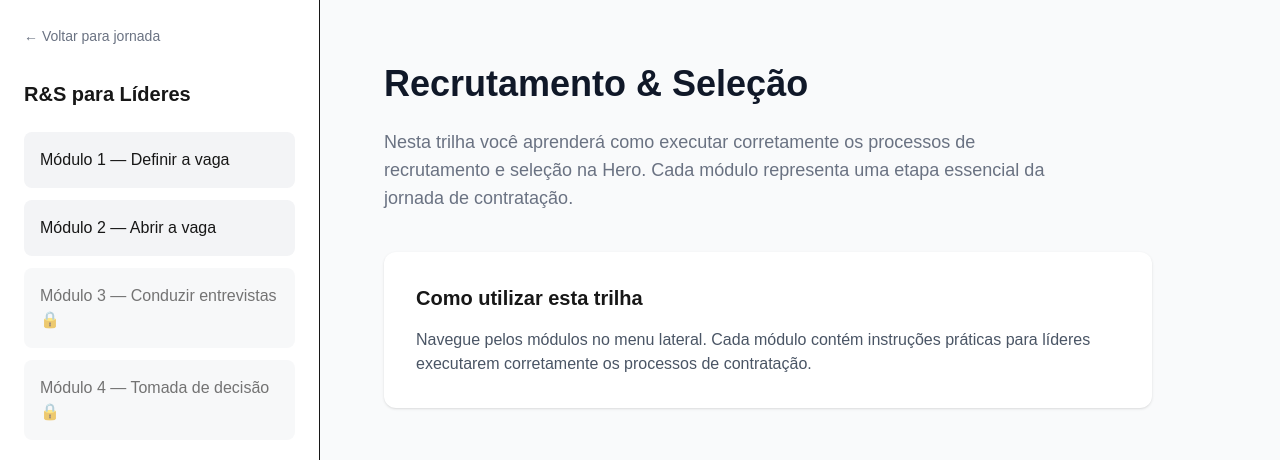
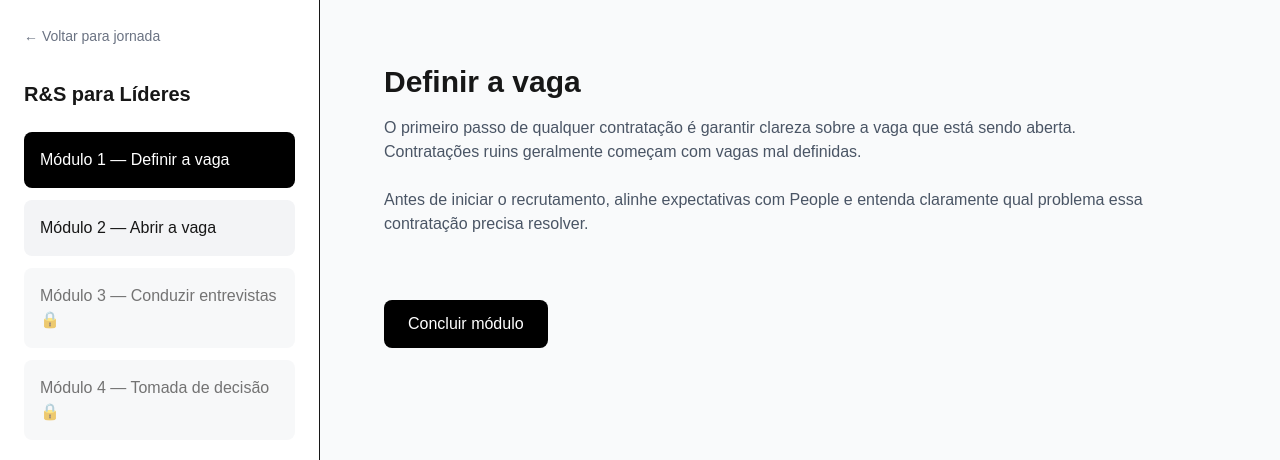
Before and after one commit to amandafrann/programa-lider-hero, a Next.js app: page /modulos in a window 1280 px wide. Shown: the top 460 px of the page. Built offline with nearby package versions, Linux system fonts and the light colour scheme.

Commit message:
ajustar modulos

```diff
--- a/app/modulos/page.tsx
+++ b/app/modulos/page.tsx
@@ -1,6 +1,54 @@
+"use client";
+
+import { useState } from "react";
 import Link from "next/link";
 
 export default function Modulos() {
+
+  const [moduloAtual, setModuloAtual] = useState(1);
+
+  const modulos = [
+    {
+      id: 1,
+      titulo: "Módulo 1 — Definir a vaga",
+      conteudo: (
+        <>
+          <h2 className="text-3xl font-bold mb-4">Definir a vaga</h2>
+
+          <p className="text-gray-600 mb-6">
+            O primeiro passo de qualquer contratação é garantir clareza sobre
+            a vaga que está sendo aberta. Contratações ruins geralmente começam
+            com vagas mal definidas.
+          </p>
+
+          <p className="text-gray-600 mb-6">
+            Antes de iniciar o recrutamento, alinhe expectativas com People e
+            entenda claramente qual problema essa contratação precisa resolver.
+          </p>
+        </>
+      ),
+    },
+    {
+      id: 2,
+      titulo: "Módulo 2 — Abrir a vaga",
+      conteudo: (
+        <>
+          <h2 className="text-3xl font-bold mb-4">Abrir a vaga</h2>
+
+          <p className="text-gray-600 mb-6">
+            Após definir corretamente a vaga, o próximo passo é abrir a posição
+            no sistema interno e iniciar o processo de recrutamento.
+          </p>
+
+          <p className="text-gray-600 mb-6">
+            Isso garante visibilidade da vaga e alinhamento entre liderança
+            e People sobre o perfil buscado.
+          </p>
+        </>
+      ),
+    },
+  ];
+
   return (
     <main className="min-h-screen bg-gray-50 flex">
 
@@ -21,19 +69,21 @@ export default function Modulos() {
 
         <div className="space-y-3">
 
-          <Link
-            href="/modulo-1"
-            className="block bg-gray-100 p-4 rounded-lg hover:bg-gray-200"
-          >
-            Módulo 1 — Definir a vaga
-          </Link>
+          {modulos.map((modulo) => (
 
-          <Link
-            href="/modulo-2"
-            className="block bg-gray-100 p-4 rounded-lg hover:bg-gray-200"
-          >
-            Módulo 2 — Abrir a vaga
-          </Link>
+            <button
+              key={modulo.id}
+              onClick={() => setModuloAtual(modulo.id)}
+              className={`w-full text-left p-4 rounded-lg ${
+                moduloAtual === modulo.id
+                  ? "bg-black text-white"
+                  : "bg-gray-100 hover:bg-gray-200"
+              }`}
+            >
+              {modulo.titulo}
+            </button>
+
+          ))}
 
           <div className="bg-gray-100 p-4 rounded-lg opacity-60">
             Módulo 3 — Conduzir entrevistas 🔒
@@ -51,29 +101,22 @@ export default function Modulos() {
 
       <section className="flex-1 p-16">
 
-        <h1 className="text-4xl font-bold text-gray-900 mb-6">
-          Recrutamento & Seleção
-        </h1>
+        {modulos
+          .filter((m) => m.id === moduloAtual)
+          .map((m) => (
+            <div key={m.id} className="max-w-3xl">
 
-        <p className="text-gray-500 text-lg max-w-2xl">
-          Nesta trilha você aprenderá como executar corretamente os processos
-          de recrutamento e seleção na Hero. Cada módulo representa uma etapa
-          essencial da jornada de contratação.
-        </p>
+              {m.conteudo}
 
-        <div className="mt-10 bg-white rounded-xl shadow p-8 max-w-3xl">
+              <button
+                className="mt-10 bg-black text-white px-6 py-3 rounded-lg"
+                onClick={() => setModuloAtual(m.id + 1)}
+              >
+                Concluir módulo
+              </button>
 
-          <h3 className="text-xl font-semibold mb-4">
-            Como utilizar esta trilha
-          </h3>
-
-          <p className="text-gray-600">
-            Navegue pelos módulos no menu lateral. Cada módulo contém
-            instruções práticas para líderes executarem corretamente
-            os processos de contratação.
-          </p>
-
-        </div>
+            </div>
+          ))}
 
       </section>
 
```
